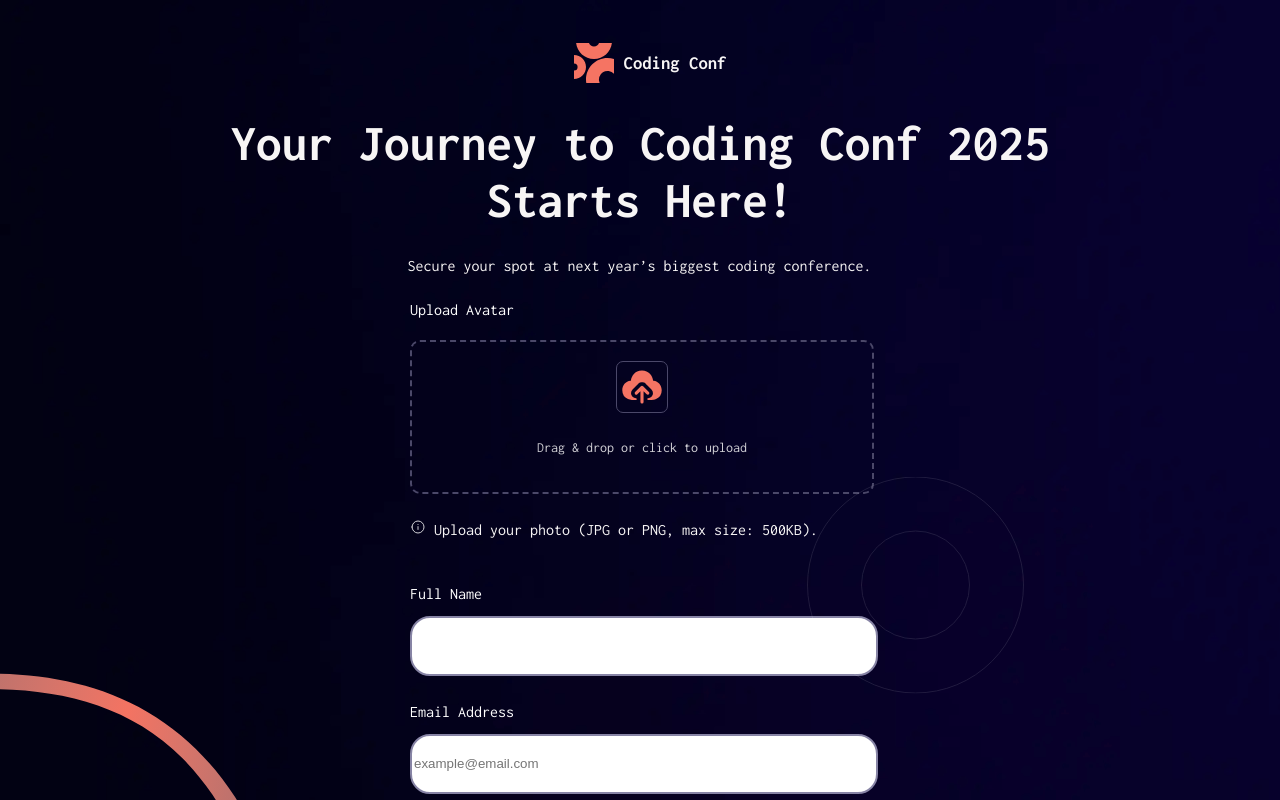
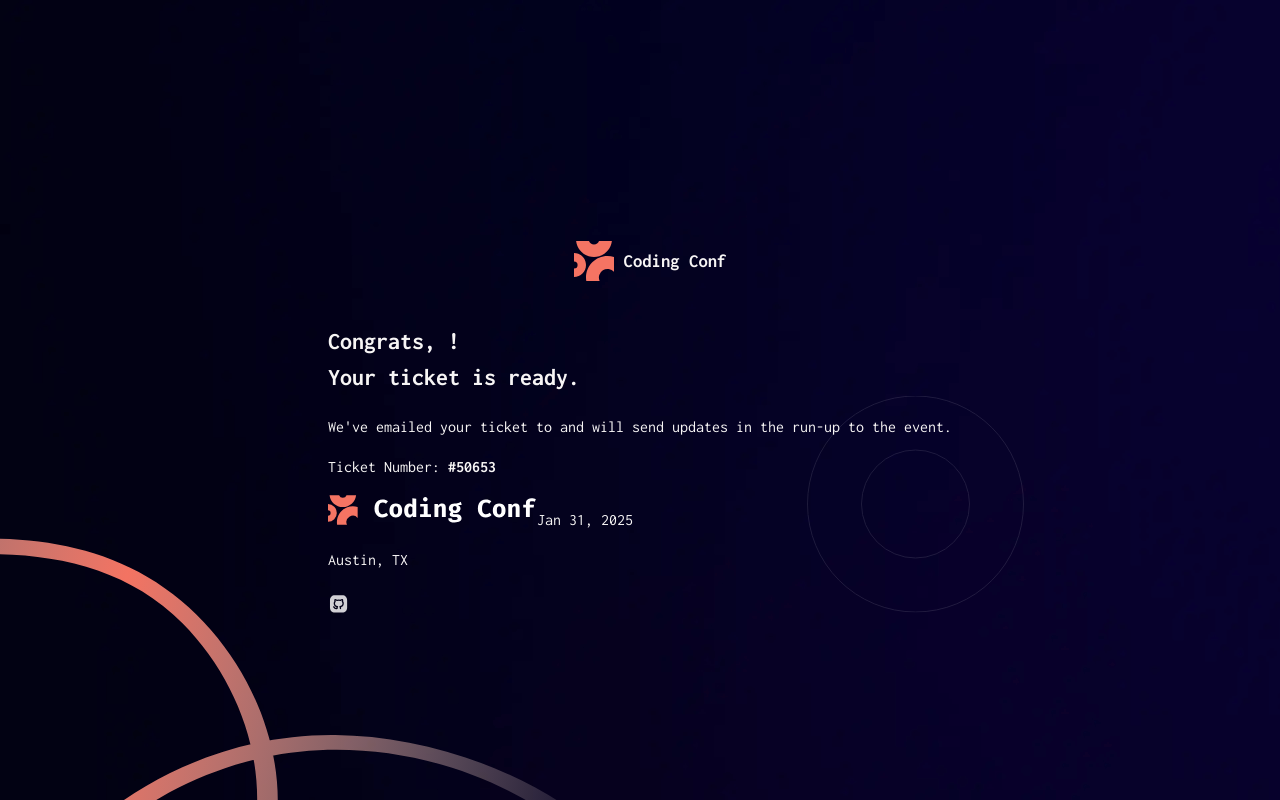
Before and after one commit to AubreyMartin/conference-ticket-generator-main, a React (Vite) app: page /ticket in a window 1280 px wide. Shown: the top 800 px of the page. Built offline with nearby package versions, Linux system fonts and the light colour scheme.

Commit message:
Updated Ticketgenerater.tsx: - Retrieves name, email, GitHub username, and avatar from location.state. - Generates a random 5-digit ticket number prefixed with #. - Displays the event details, user info, and avatar. - Ensures a structured layout with appropriate class names for styling.

```diff
--- a/src/App.tsx
+++ b/src/App.tsx
@@ -1,12 +1,17 @@
+import { BrowserRouter as Router, Routes, Route } from "react-router-dom";
 import Header from "./components/Header";
 import TicketForm from "./components/TicketForm";
+import Ticketgenerater from "./components/Ticketgenerater";
 
 function App() {
   return (
-    <div>
+    <Router>
       <Header />
-      <TicketForm />
-    </div>
+      <Routes>
+        <Route path="/" element={<TicketForm />} />
+        <Route path="/ticket" element={<Ticketgenerater />} />
+      </Routes>
+    </Router>
   );
 }
 
--- a/src/components/TicketForm.tsx
+++ b/src/components/TicketForm.tsx
@@ -1,8 +1,14 @@
 import React, { useCallback, useState } from "react";
 import { useDropzone } from "react-dropzone";
+import { useNavigate } from "react-router-dom";
 
 const TicketForm: React.FC = () => {
   const [file, setFile] = useState<File | null>(null);
+  const [name, setName] = useState("");
+  const [email, setEmail] = useState("");
+  const [github, setGithub] = useState("");
+
+  const navigate = useNavigate();
 
   const onDrop = useCallback((acceptedFiles: File[]) => {
     setFile(acceptedFiles[0]); // Store the first uploaded file
@@ -10,20 +16,26 @@ const TicketForm: React.FC = () => {
 
   const { getRootProps, getInputProps, isDragActive } = useDropzone({ onDrop });
 
+  const handleSubmit = (e: React.FormEvent) => {
+    e.preventDefault();
+
+    const fileURL = file ? URL.createObjectURL(file) : null; // Convert to URL
+
+    navigate("/ticket", {
+      state: { name, email, github, fileURL },
+    });
+  };
+
   return (
     <div className="ticketform">
-      {/* Title box */}
       <div className="titlebox">
-        <div>
-          <h1>Your Journey to Coding Conf 2025 Starts Here!</h1>
-        </div>
+        <h1>Your Journey to Coding Conf 2025 Starts Here!</h1>
       </div>
       <div className="subject">
         <p>Secure your spot at next year’s biggest coding conference.</p>
       </div>
 
-      {/* Form box */}
-      <form className="formbox">
+      <form className="formbox" onSubmit={handleSubmit}>
         {/* Dropzone for Avatar Upload */}
         <div className="upload-container">
           <label>Upload Avatar</label>
@@ -32,7 +44,7 @@ const TicketForm: React.FC = () => {
             <img
               src="src/assets/images/icon-upload.svg"
               className="dropzone-icon"
-            />{" "}
+            />
             {isDragActive ? (
               <p>Drop the image here...</p>
             ) : (
@@ -40,23 +52,26 @@ const TicketForm: React.FC = () => {
             )}
             {file && <p>Selected file: {file.name}</p>}
           </div>
-          <p className="info">
-            <img src="src/assets/images/icon-info.svg" className="into-icon" />{" "}
-            Upload your photo (JPG or PNG, max size: 500KB).
-          </p>
         </div>
 
         <div>
           <label htmlFor="fullname">Full Name</label>
-          <input type="text" id="fullname" className="Fullname" />
+          <input
+            type="text"
+            id="fullname"
+            value={name}
+            onChange={(e) => setName(e.target.value)}
+            required
+          />
         </div>
         <div>
           <label htmlFor="email">Email Address</label>
           <input
             type="email"
             id="email"
-            className="EmailAddress"
-            placeholder="example@email.com"
+            value={email}
+            onChange={(e) => setEmail(e.target.value)}
+            required
           />
         </div>
         <div>
@@ -64,17 +79,15 @@ const TicketForm: React.FC = () => {
           <input
             type="text"
             id="github"
-            className="GitHubUsername"
-            placeholder="@yourusername"
+            value={github}
+            onChange={(e) => setGithub(e.target.value)}
           />
         </div>
 
         <div className="generatebutton">
-          <button>Generate My Ticket</button>
+          <button type="submit">Generate My Ticket</button>
         </div>
       </form>
-
-      {/* Generate Button */}
     </div>
   );
 };
--- /dev/null
+++ b/src/components/Ticketgenerater.tsx
@@ -0,0 +1,71 @@
+import React, { useEffect, useState } from "react";
+import { useLocation } from "react-router-dom";
+
+const Ticketgenerater: React.FC = () => {
+  const location = useLocation();
+  const { name, email, github, fileURL } = location.state || {};
+  const [ticketNumber, setTicketNumber] = useState("");
+
+  useEffect(() => {
+    // Generate a random 5-digit number and prefix with "#"
+    const uniqueNumber = `#${Math.floor(10000 + Math.random() * 90000)}`;
+    setTicketNumber(uniqueNumber);
+  }, []);
+
+  return (
+    <div className="ticket-container">
+      {/* Ticket Header */}
+      <div className="ticket-header">
+        <h2 className="ticket-title">
+          Congrats, {name}! <br />
+          Your ticket is ready.
+        </h2>
+      </div>
+
+      {/* Ticket Info */}
+      <div className="ticket-info">
+        <p className="ticket-meta">
+          We've emailed your ticket to <strong>{email}</strong> and will send
+          updates in the run-up to the event.
+        </p>
+      </div>
+
+      {/* Ticket Number */}
+      <p className="ticket-number">
+        Ticket Number: <strong>{ticketNumber}</strong>
+      </p>
+
+      {/* Event Details */}
+      <div className="ticket-event">
+        <img
+          src="src/assets/images/logo-full.svg"
+          alt="logomark"
+          className="ticket-logo"
+        />
+        <data value="">Jan 31, 2025</data>
+        <p className="ticket-location">Austin, TX</p>
+      </div>
+
+      {/* User Details */}
+      <div className="ticket-user">
+        {fileURL && (
+          <img src={fileURL} alt="Avatar" className="ticket-avatar" />
+        )}
+        <h2 className="ticket-username">
+          <strong>{name}</strong>
+        </h2>
+
+        <div className="ticket-github">
+          <img
+            src="src/assets/images/icon-github.svg"
+            alt="giticon"
+            className="github-icon"
+          />
+          <strong>{github}</strong>
+        </div>
+      </div>
+    </div>
+  );
+};
+
+export default Ticketgenerater;
```
